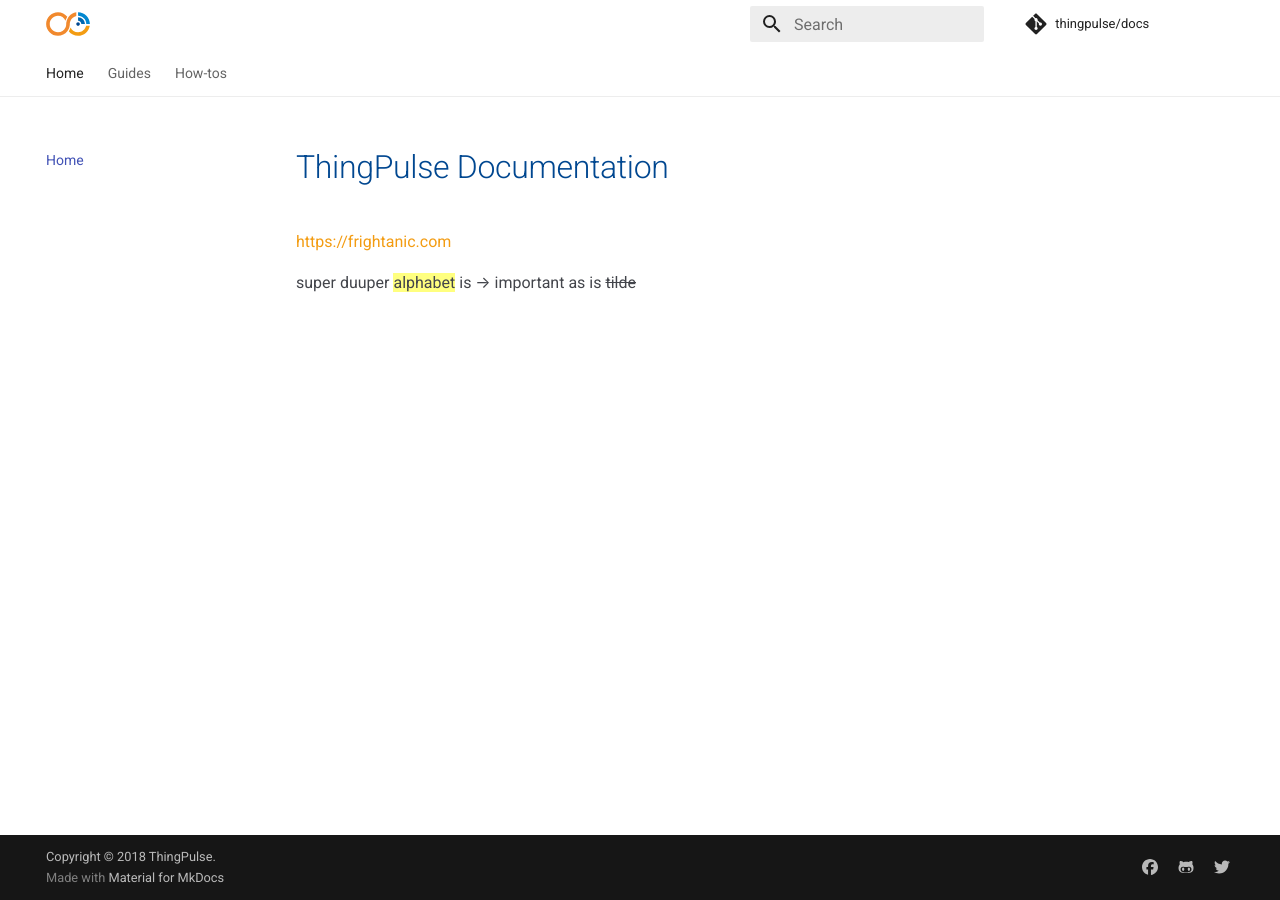
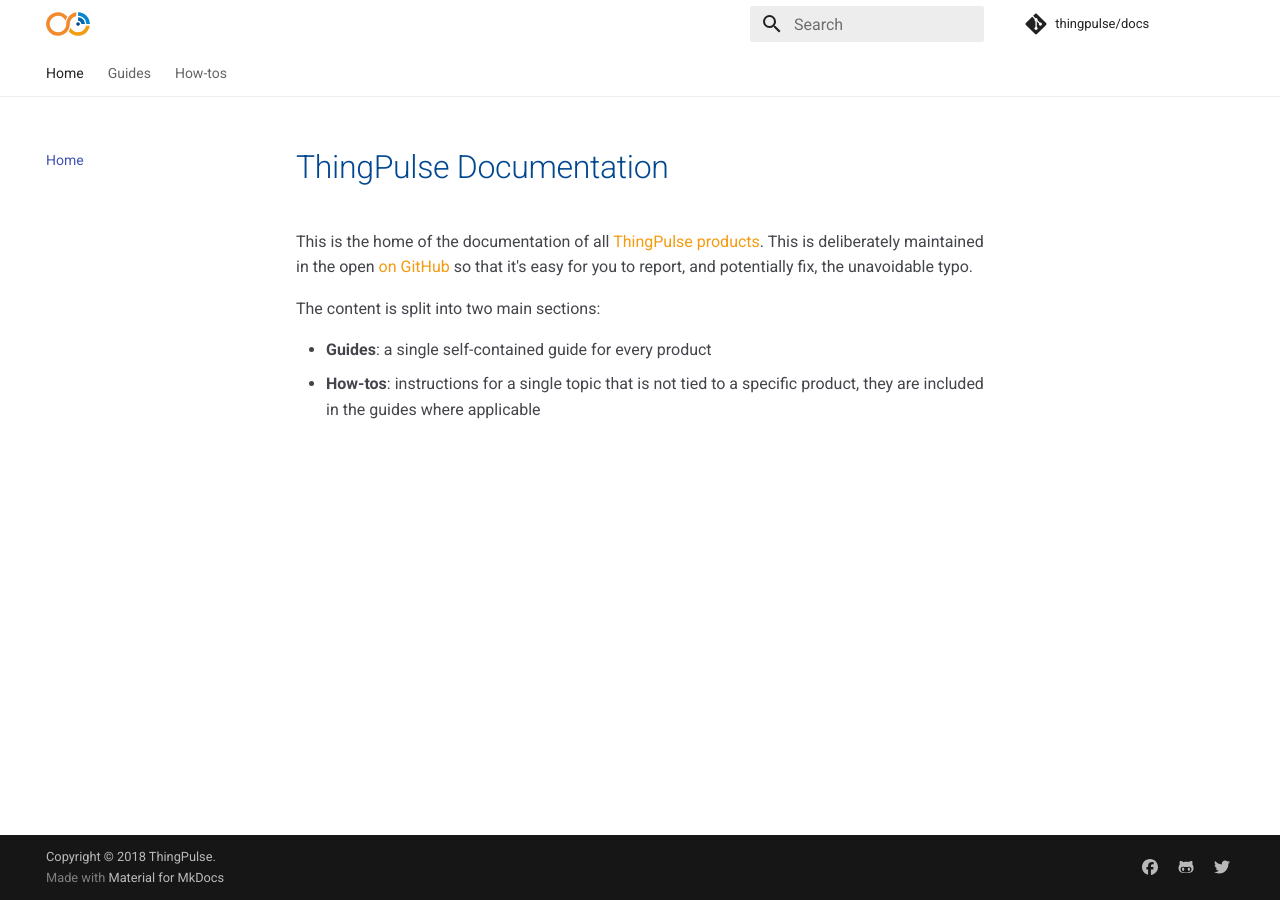
Before and after one commit to ThingPulse/docs, an MkDocs documentation site: the page built from docs/index.md, in a window 1280 px wide. Built offline with MkDocs 1.6.1 and Material for MkDocs 9.7.7, drawn with Linux system fonts in a browser that asks for light colours; comment, search, counter and statistics services are not loaded; old or Windows-style settings are respelled for this version of MkDocs.

Commit message:
Create initial content for landing page

```diff
--- a/docs/index.md
+++ b/docs/index.md
@@ -1,6 +1,11 @@
 # ThingPulse Documentation
 
+This is the home of the documentation of all [ThingPulse products](https://thingpulse.com/shop/). This is
+deliberately maintained in the open [on GitHub](https://github.com/thingpulse/docs/) so that it's easy for you to
+report, and potentially fix, the unavoidable typo.
 
-https://frightanic.com
+The content is split into two main sections:
 
-super duuper ==alphabet== is --> important as is ~~tilde~~
+- **Guides**: a single self-contained guide for every product
+- **How-tos**: instructions for a single topic that is not tied to a specific product, they are included in the guides
+where applicable
```
